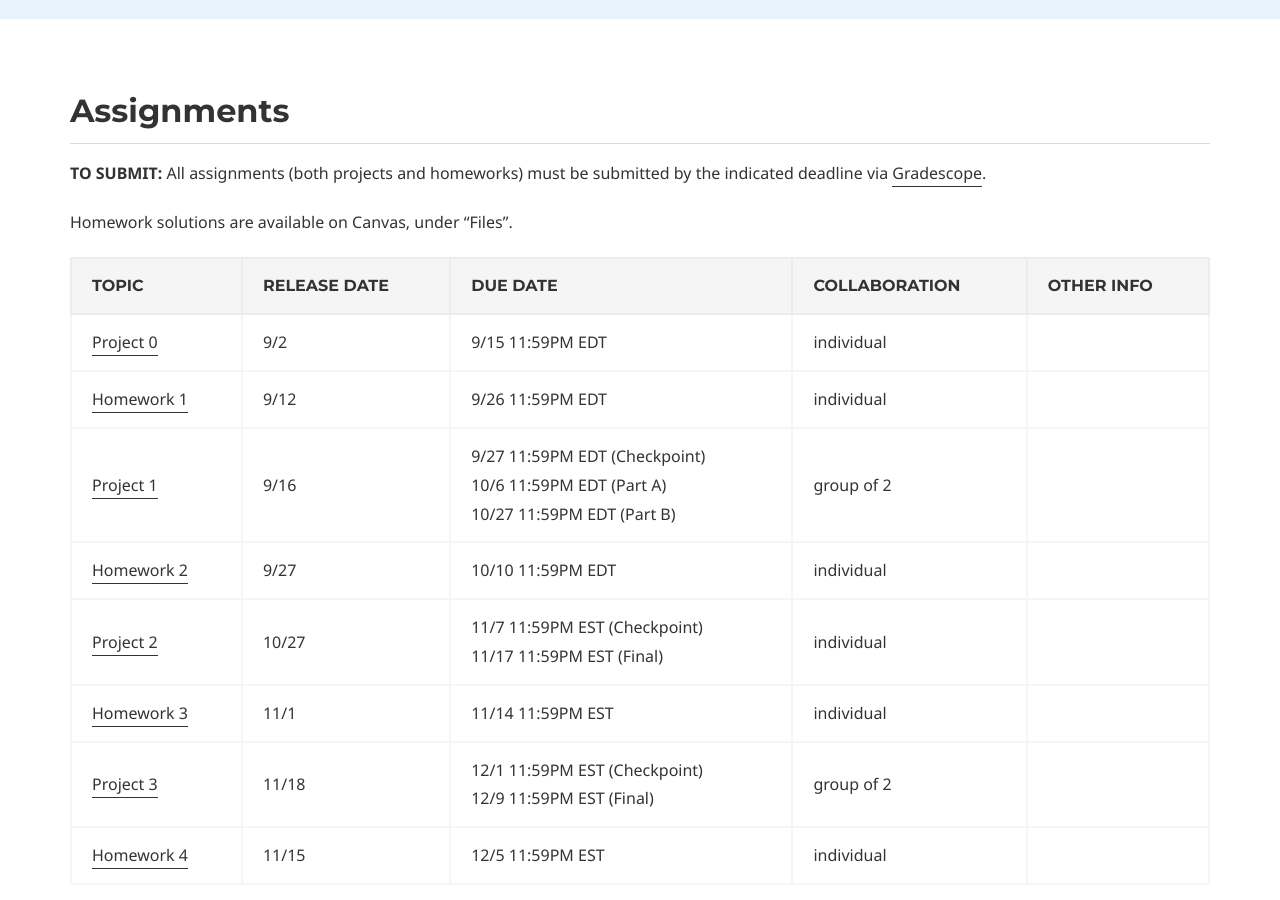
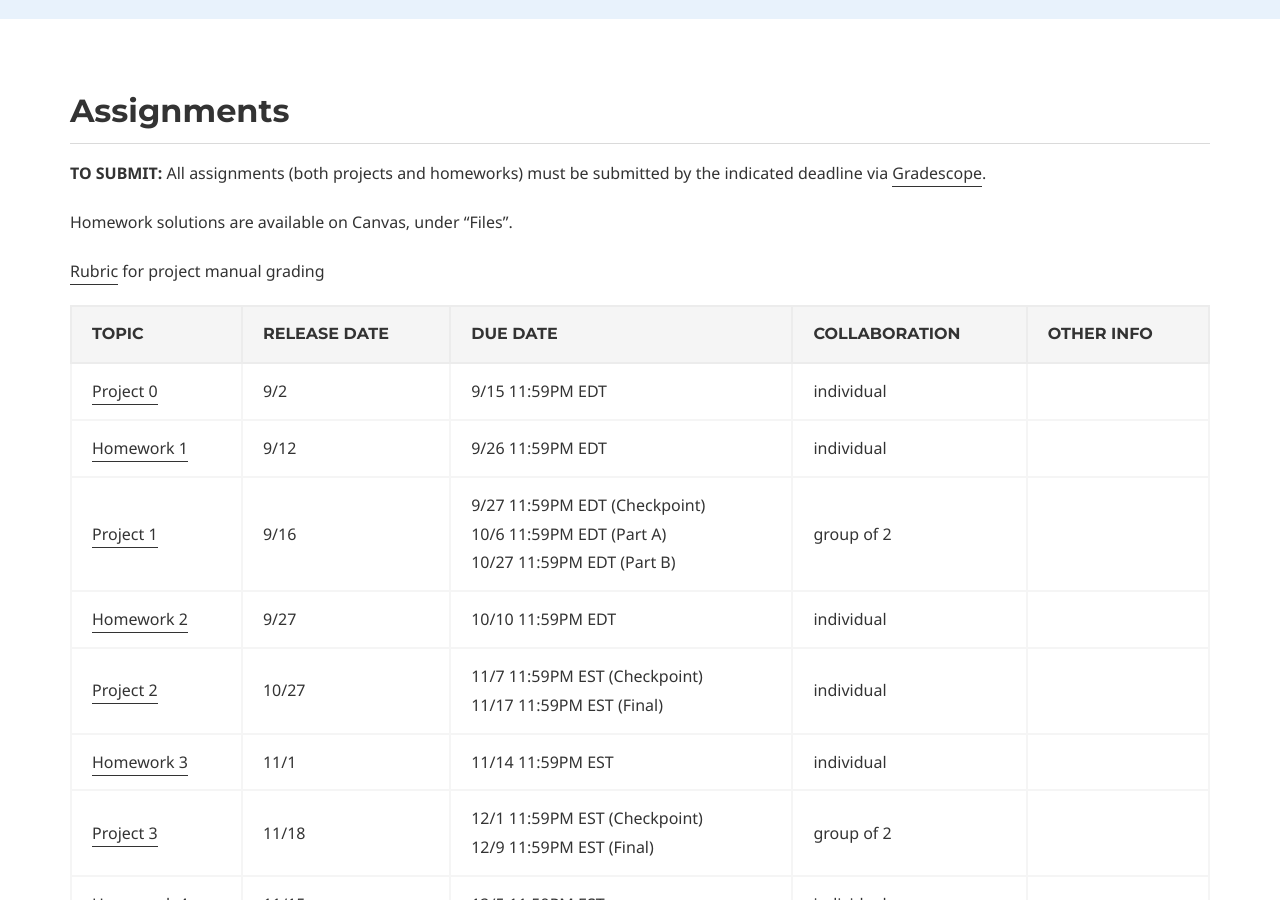
Before and after one commit to 15-440/website, a Jekyll site: the page built from assignments.md, in a window 1280 px wide and 900 px high, scrolled down 862 px. Built offline with Jekyll 4.4.1, drawn with Linux system fonts in a browser that asks for light colours.

Commit message:
add project rubric

```diff
--- a/assignments.md
+++ b/assignments.md
@@ -15,6 +15,8 @@ micro_nav: false
 
 Homework solutions are available on Canvas, under "Files".
 
+[Rubric](https://drive.google.com/file/d/1jWg8ugHQRxCnknrFaUBPTOlCDwwusNK-/view?usp=sharing) for project manual grading
+
 | Topic                                     | Release Date | Due Date          | Collaboration | Other Info |
 |-------------------------------------------|--------------|-------------------|---------------|------------|
 | [Project 0](https://github.com/15-440/p0)                             | 9/2          | 9/15 11:59PM EDT  | individual     |            |
```
